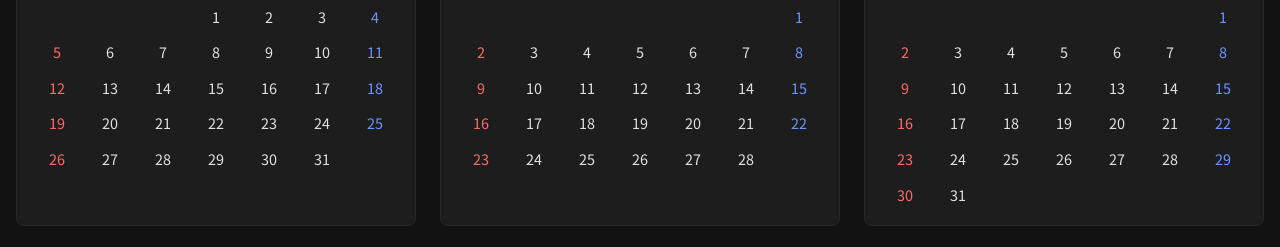
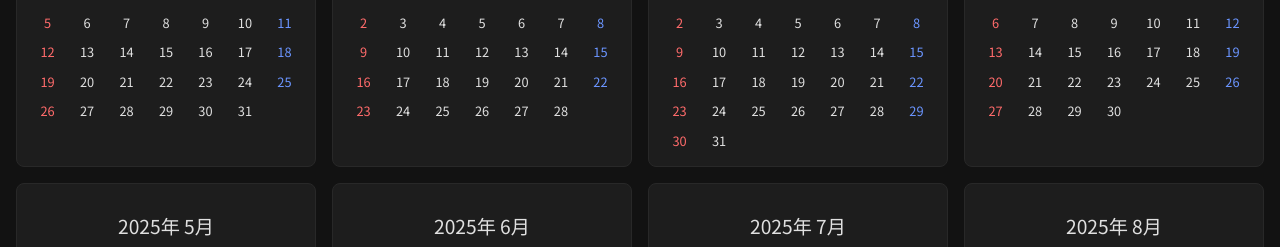
Before and after one commit to c1t0d0s0/calendar, a plain HTML site: page index.html in a window 1280 px wide. Shown: the part 220-467 px from the top of the page. Drawn offline with Linux system fonts and the light colour scheme; no server answers.

Commit message:
feat: Adjust calendar layout for wider screens
- Set 6 columns for screens wider than 1800px.
- Set 4 columns for screens between 1200px and 1800px.
- Adjust min-width of calendar items for better fit.

```diff
--- a/style.css
+++ b/style.css
@@ -58,40 +58,41 @@ h1 {
 
 #calendar-container {
     display: grid;
-    grid-template-columns: repeat(auto-fit, minmax(300px, 1fr));
-    gap: 1.5rem;
+    grid-template-columns: repeat(auto-fit, minmax(220px, 1fr));
+    gap: 1rem;
 }
 
 .month-container {
     border: 1px solid var(--border-color);
     border-radius: 8px;
-    padding: 1rem;
+    padding: 0.8rem;
     background-color: var(--header-bg-color);
+    box-sizing: border-box;
 }
 
 .month-header {
     text-align: center;
-    font-size: 1.5rem;
+    font-size: 1.2rem;
     font-weight: 400;
-    margin-bottom: 1rem;
+    margin-bottom: 0.8rem;
 }
 
 .calendar-grid {
     display: grid;
     grid-template-columns: repeat(7, 1fr);
-    gap: 5px;
+    gap: 4px;
     text-align: center;
 }
 
 .day-header {
     font-weight: 700;
-    font-size: 0.9rem;
+    font-size: 0.8rem;
     color: var(--secondary-text-color);
 }
 
 .day {
-    padding: 0.3rem;
-    font-size: 0.9rem;
+    padding: 0.2rem;
+    font-size: 0.8rem;
     border-radius: 4px;
 }
 
@@ -159,6 +160,18 @@ footer {
 }
 
 /* Responsive Design */
+@media (min-width: 1800px) {
+    #calendar-container {
+        grid-template-columns: repeat(6, 1fr);
+    }
+}
+
+@media (min-width: 1200px) and (max-width: 1799px) {
+    #calendar-container {
+        grid-template-columns: repeat(4, 1fr);
+    }
+}
+
 @media (max-width: 768px) {
     h1 {
         font-size: 1.5rem;
```
